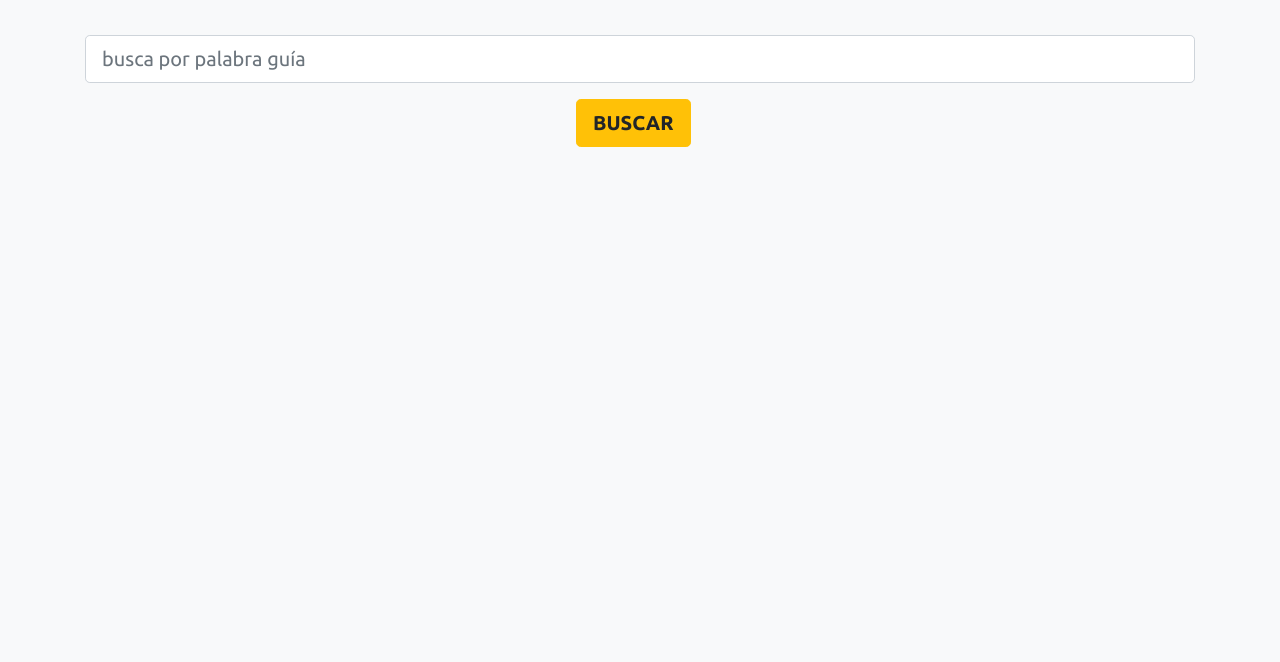
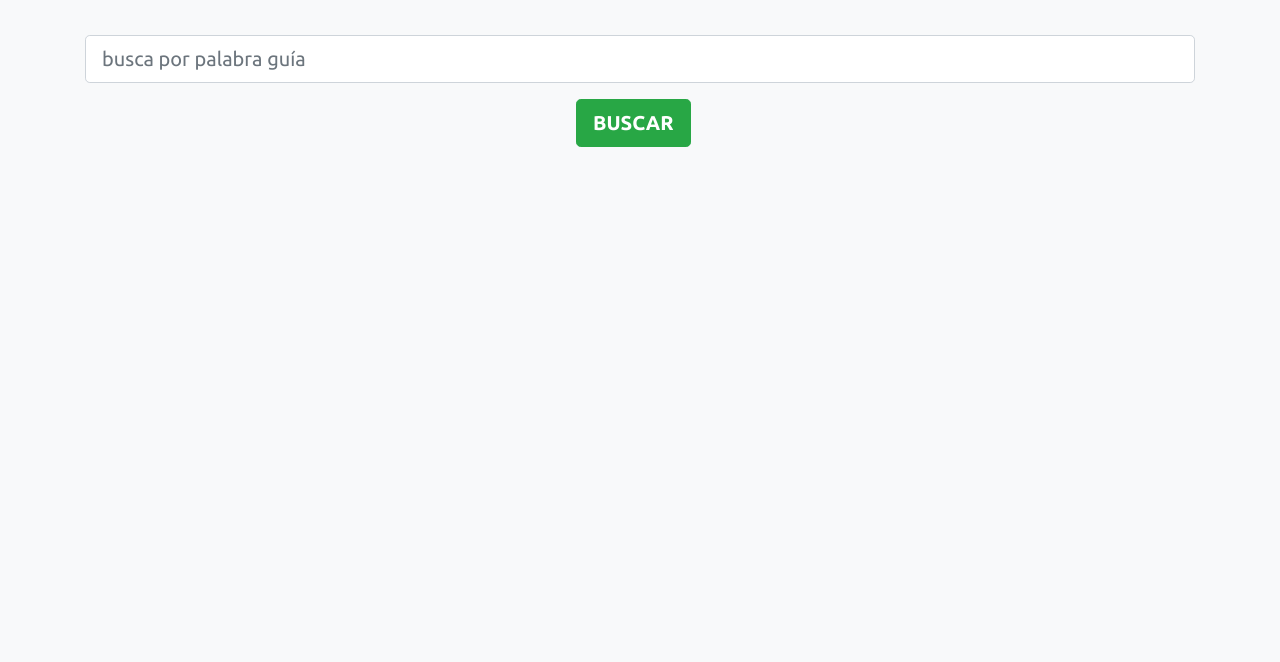
Before and after one commit to lucerohospina/jquery.ajax-project-demo, a website: page public/index.html in a window 1280 px wide. Shown: the part 138-800 px from the top of the page. Drawn offline with nearby package versions, Linux system fonts and the light colour scheme.

```diff
--- a/public/index.html
+++ b/public/index.html
@@ -17,7 +17,7 @@
         <div class="input-group input-group-lg mb-3">
           <input type="text" id="search-keyword" class="form-control" placeholder="busca por palabra guía" aria-label="Username" aria-describedby="basic-addon1" required>
         </div>
-        <button id="submit-btn" class="btn btn-warning btn-lg font-weight-bold">BUSCAR</button>
+        <button id="submit-btn" class="btn btn-success btn-lg font-weight-bold">BUSCAR</button>
       </form>
     </div>
   </header>
```
Also changed, not shown: README.md, public/assets/images/view.JPG (added).
